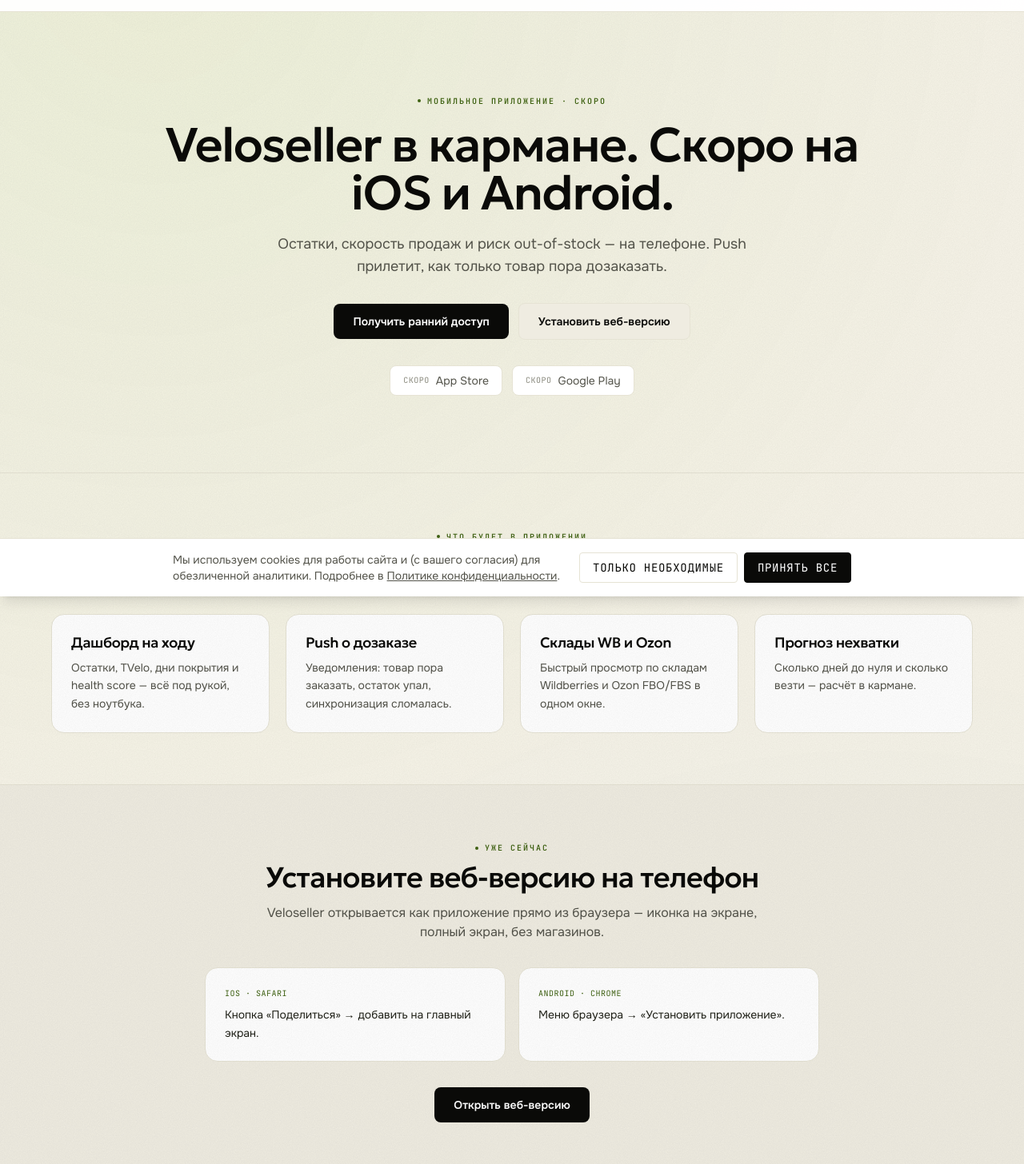
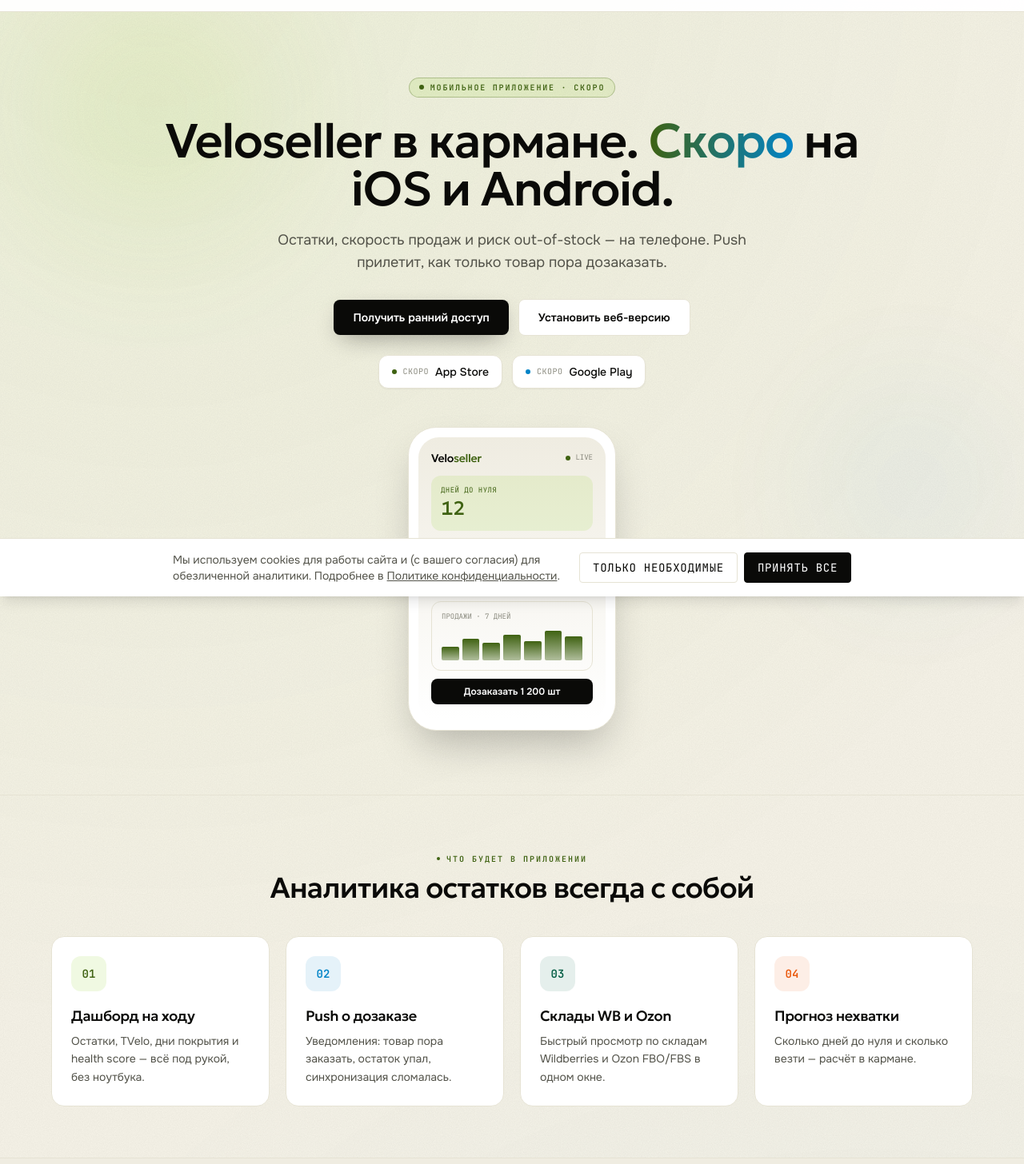
Before and after one commit to igor1000rr/Veloseller-, a Next.js app in the folder apps/web/: page /apps in a window 1280 px wide. Shown: the part 54-1510 px from the top of the page at 80% size. Built offline with nearby package versions, Linux system fonts and the light colour scheme; no server answers.

Commit message:
style(web): /apps — цвет, reveal-анимация, hover-эффекты, макет приложения с живым дашбордом

```diff
--- a/apps/web/app/apps/page.tsx
+++ b/apps/web/app/apps/page.tsx
@@ -7,6 +7,20 @@ export const metadata: Metadata = {
   description:
     "Мобильное приложение Veloseller для iOS и Android — скоро. Остатки, скорость продаж и риск out-of-stock на телефоне, push о дозаказе. А пока — установите веб-версию.",
 };
+
+const CHIP: Record<string, string> = {
+  lime: "text-lime-deep bg-lime-soft",
+  azure: "text-azure bg-azure/10",
+  emerald: "text-emerald bg-emerald/10",
+  orange: "text-orange bg-orange/10",
+};
+const HOVER: Record<string, string> = {
+  lime: "hover:border-lime-deep/40",
+  azure: "hover:border-azure/40",
+  emerald: "hover:border-emerald/40",
+  orange: "hover:border-orange/40",
+};
+const ACCENTS = ["lime", "azure", "emerald", "orange"];
 
 const FEATURES = [
   { title: "Дашборд на ходу", text: "Остатки, TVelo, дни покрытия и health score — всё под рукой, без ноутбука." },
@@ -20,61 +34,119 @@ const PWA_STEPS = [
   { p: "Android · Chrome", text: "Меню браузера → «Установить приложение»." },
 ];
 
+const BARS = [42, 68, 55, 80, 60, 92, 74];
+
 export default function AppsPage() {
   return (
     <div className="relative min-h-screen bg-paper-warm text-ink overflow-x-hidden">
       <div aria-hidden className="pointer-events-none absolute inset-0 bg-noise opacity-100 mix-blend-multiply" />
+      <div aria-hidden className="pointer-events-none fixed -top-40 -left-40 size-[700px] rounded-full blur-3xl opacity-50" style={{ background: "radial-gradient(closest-side, rgba(132,204,22,0.25), transparent 70%)" }} />
+      <div aria-hidden className="pointer-events-none fixed -bottom-40 -right-40 size-[600px] rounded-full blur-3xl opacity-40" style={{ background: "radial-gradient(closest-side, rgba(2,132,199,0.15), transparent 70%)" }} />
+
       <MarketingHeader />
 
-      <section className="relative px-6 py-16 md:py-24">
-        <div className="max-w-4xl mx-auto text-center">
-          <Eyebrow>Мобильное приложение · скоро</Eyebrow>
-          <h1 className="mt-4 font-display text-3xl sm:text-4xl md:text-6xl tracking-tight font-medium leading-[1.05]">
-            Veloseller в кармане. Скоро на iOS и Android.
+      <section className="relative px-6 py-16 md:py-20">
+        <div className="max-w-4xl mx-auto text-center reveal">
+          <span className="inline-flex items-center gap-2 px-3 py-1 rounded-full border border-lime-deep/30 bg-lime-soft">
+            <span className="size-1.5 rounded-full bg-lime-deep animate-pulse" />
+            <span className="font-mono text-[10px] uppercase tracking-[0.18em] text-lime-deep font-semibold">Мобильное приложение · скоро</span>
+          </span>
+          <h1 className="mt-6 font-display text-3xl sm:text-4xl md:text-6xl tracking-tight font-medium leading-[1.05]">
+            Veloseller в кармане.{" "}
+            <span className="bg-gradient-to-r from-lime-deep to-azure bg-clip-text text-transparent">Скоро</span>{" "}
+            на iOS и Android.
           </h1>
           <p className="mt-5 text-ink-muted text-base md:text-lg max-w-2xl mx-auto leading-relaxed">
             Остатки, скорость продаж и риск out-of-stock — на телефоне. Push прилетит, как только товар пора дозаказать.
           </p>
           <div className="mt-8 flex flex-wrap items-center justify-center gap-3">
-            <Link href={"/register" as any} className="rounded-lg bg-ink text-paper px-6 py-3 text-sm font-semibold hover:bg-ink-soft transition">
+            <Link href={"/register" as any} className="rounded-lg bg-ink text-paper px-6 py-3 text-sm font-semibold hover:bg-ink-soft transition shadow-[0_10px_30px_-10px_rgba(10,10,8,0.45)] hover:-translate-y-0.5">
               Получить ранний доступ
             </Link>
-            <a href="#pwa" className="rounded-lg bg-bg-soft text-ink border border-line px-6 py-3 text-sm font-semibold hover:border-lime-deep/40 transition">
+            <a href="#pwa" className="rounded-lg bg-paper text-ink border border-line px-6 py-3 text-sm font-semibold hover:border-lime-deep/40 transition hover:-translate-y-0.5">
               Установить веб-версию
             </a>
           </div>
-          <div className="mt-8 flex flex-wrap items-center justify-center gap-3">
-            <span className="inline-flex items-center gap-2 rounded-lg border border-line bg-paper px-4 py-2 text-sm text-ink-muted">
-              <span className="font-mono text-[10px] uppercase tracking-wider text-ink-hush">скоро</span> App Store
+          <div className="mt-6 flex flex-wrap items-center justify-center gap-3">
+            <span className="inline-flex items-center gap-2 rounded-xl border border-line bg-paper px-4 py-2.5 text-sm shadow-sm">
+              <span className="size-1.5 rounded-full bg-lime-deep animate-pulse" />
+              <span className="font-mono text-[10px] uppercase tracking-wider text-ink-hush">скоро</span>
+              <span className="font-medium">App Store</span>
             </span>
-            <span className="inline-flex items-center gap-2 rounded-lg border border-line bg-paper px-4 py-2 text-sm text-ink-muted">
-              <span className="font-mono text-[10px] uppercase tracking-wider text-ink-hush">скоро</span> Google Play
+            <span className="inline-flex items-center gap-2 rounded-xl border border-line bg-paper px-4 py-2.5 text-sm shadow-sm">
+              <span className="size-1.5 rounded-full bg-azure animate-pulse" />
+              <span className="font-mono text-[10px] uppercase tracking-wider text-ink-hush">скоро</span>
+              <span className="font-medium">Google Play</span>
             </span>
+          </div>
+
+          <div className="reveal mt-12 flex justify-center" style={{ animationDelay: "150ms" }}>
+            <div className="relative w-[260px] rounded-[2.2rem] border border-line bg-paper p-3 shadow-2xl">
+              <div className="rounded-[1.6rem] bg-gradient-to-b from-bg-soft to-paper overflow-hidden text-left">
+                <div className="px-4 pt-4 pb-3 flex items-center justify-between">
+                  <span className="font-display text-sm font-medium">Velo<span className="text-lime-deep">seller</span></span>
+                  <span className="flex items-center gap-1.5">
+                    <span className="size-1.5 rounded-full bg-lime-deep animate-pulse" />
+                    <span className="font-mono text-[9px] text-ink-hush uppercase">live</span>
+                  </span>
+                </div>
+                <div className="px-4 pb-5 space-y-2.5">
+                  <div className="rounded-xl bg-lime-soft p-3">
+                    <div className="font-mono text-[9px] text-lime-deep uppercase tracking-wider">дней до нуля</div>
+                    <div className="font-display text-2xl font-medium text-lime-deep tabular">12</div>
+                  </div>
+                  <div className="grid grid-cols-2 gap-2.5">
+                    <div className="rounded-xl border border-line p-3">
+                      <div className="font-mono text-[9px] text-ink-hush uppercase">остаток</div>
+                      <div className="font-display text-lg font-medium tabular">842</div>
+                    </div>
+                    <div className="rounded-xl border border-line p-3">
+                      <div className="font-mono text-[9px] text-ink-hush uppercase">скорость</div>
+                      <div className="font-display text-lg font-medium tabular text-azure">68/д</div>
+                    </div>
+                  </div>
+                  <div className="rounded-xl border border-line p-3">
+                    <div className="font-mono text-[9px] text-ink-hush uppercase">продажи · 7 дней</div>
+                    <div className="mt-2 flex items-end gap-1 h-10">
+                      {BARS.map((h, i) => (
+                        <span key={i} className="flex-1 rounded-sm bg-gradient-to-t from-lime-deep/40 to-lime-deep" style={{ height: h + "%" }} />
+                      ))}
+                    </div>
+                  </div>
+                  <div className="rounded-lg bg-ink text-paper text-center py-2 text-xs font-semibold">Дозаказать 1 200 шт</div>
+                </div>
+              </div>
+            </div>
           </div>
         </div>
       </section>
 
-      <section className="px-6 py-12 md:py-16 border-t border-line">
+      <section className="relative px-6 py-12 md:py-16 border-t border-line">
         <div className="max-w-6xl mx-auto">
-          <div className="text-center mb-10">
+          <div className="text-center mb-10 reveal">
             <Eyebrow>Что будет в приложении</Eyebrow>
             <h2 className="mt-2 font-display text-2xl sm:text-3xl md:text-4xl tracking-tight font-medium">
               Аналитика остатков всегда с собой
             </h2>
           </div>
           <div className="grid grid-cols-1 sm:grid-cols-2 lg:grid-cols-4 gap-4 md:gap-5">
-            {FEATURES.map((f) => (
-              <div key={f.title} className="rounded-2xl border border-line bg-paper p-6 hover:border-lime-deep/40 hover:shadow-lg transition">
-                <h3 className="font-display text-lg leading-tight font-medium">{f.title}</h3>
+            {FEATURES.map((f, i) => {
+              const a = ACCENTS[i % 4];
+              return (
+                <div key={f.title} className={"group reveal rounded-2xl border border-line bg-paper p-6 transition hover:-translate-y-1 hover:shadow-xl " + HOVER[a]} style={{ animationDelay: i * 80 + "ms" }}>
+                  <div className={"flex size-11 items-center justify-center rounded-xl font-mono text-sm font-semibold transition group-hover:scale-110 " + CHIP[a]}>{String(i + 1).padStart(2, "0")}</div>
+                  <h3 className="mt-5 font-display text-lg leading-tight font-medium">{f.title}</h3>
                   <p className="mt-2 text-sm text-ink-muted leading-relaxed">{f.text}</p>
                 </div>
-            ))}
+              );
+            })}
           </div>
         </div>
       </section>
 
-      <section id="pwa" className="px-6 py-12 md:py-16 border-t border-line bg-bg-soft">
+      <section id="pwa" className="relative px-6 py-12 md:py-16 border-t border-line bg-bg-soft">
         <div className="max-w-3xl mx-auto text-center">
+          <div className="reveal">
             <Eyebrow>Уже сейчас</Eyebrow>
             <h2 className="mt-2 font-display text-2xl sm:text-3xl md:text-4xl tracking-tight font-medium">
               Установите веб-версию на телефон
@@ -82,30 +154,35 @@ export default function AppsPage() {
             <p className="mt-3 text-ink-muted max-w-2xl mx-auto text-sm md:text-base leading-relaxed">
               Veloseller открывается как приложение прямо из браузера — иконка на экране, полный экран, без магазинов.
             </p>
+          </div>
           <div className="mt-8 grid grid-cols-1 sm:grid-cols-2 gap-4">
-            {PWA_STEPS.map((s) => (
-              <div key={s.p} className="rounded-2xl border border-line bg-paper p-6 text-left">
-                <div className="font-mono text-[10px] uppercase tracking-wider text-lime-deep">{s.p}</div>
-                <p className="mt-2 text-sm text-ink-soft leading-relaxed">{s.text}</p>
+            {PWA_STEPS.map((s, i) => {
+              const a = ACCENTS[i % 4];
+              return (
+                <div key={s.p} className={"reveal rounded-2xl border border-line bg-paper p-6 text-left transition hover:-translate-y-1 hover:shadow-xl " + HOVER[a]} style={{ animationDelay: i * 90 + "ms" }}>
+                  <div className={"inline-flex rounded-lg px-2.5 py-1 font-mono text-[10px] uppercase tracking-wider " + CHIP[a]}>{s.p}</div>
+                  <p className="mt-3 text-sm text-ink-soft leading-relaxed">{s.text}</p>
                 </div>
-            ))}
+              );
+            })}
           </div>
-          <Link href={"/dashboard" as any} className="mt-8 inline-flex rounded-lg bg-ink text-paper px-6 py-3 text-sm font-semibold hover:bg-ink-soft transition">
+          <Link href={"/dashboard" as any} className="mt-8 inline-flex rounded-lg bg-ink text-paper px-6 py-3 text-sm font-semibold hover:bg-ink-soft transition shadow-[0_10px_30px_-10px_rgba(10,10,8,0.45)] hover:-translate-y-0.5">
             Открыть веб-версию
           </Link>
         </div>
       </section>
 
-      <section className="px-6 py-16 md:py-24 border-t border-line">
-        <div className="max-w-3xl mx-auto text-center">
+      <section className="relative px-6 py-16 md:py-24 border-t border-line">
+        <div className="max-w-3xl mx-auto text-center reveal">
           <h2 className="font-display text-3xl md:text-5xl tracking-tight font-medium leading-tight">
-            Будьте первыми в бете
+            Будьте первыми{" "}
+            <span className="bg-gradient-to-r from-lime-deep to-azure bg-clip-text text-transparent">в бете</span>
           </h2>
           <p className="mt-4 text-ink-muted text-base md:text-lg leading-relaxed">
             Создайте аккаунт — дадим ранний доступ к мобильной бете и сообщим о релизе в сторах.
           </p>
           <div className="mt-8">
-            <Link href={"/register" as any} className="rounded-lg bg-ink text-paper px-6 py-3 text-sm font-semibold hover:bg-ink-soft transition">
+            <Link href={"/register" as any} className="rounded-lg bg-ink text-paper px-6 py-3 text-sm font-semibold hover:bg-ink-soft transition shadow-[0_10px_30px_-10px_rgba(10,10,8,0.45)] hover:-translate-y-0.5">
               Получить ранний доступ
             </Link>
           </div>
```
Lines whose indentation alone changed are shown as unchanged.
